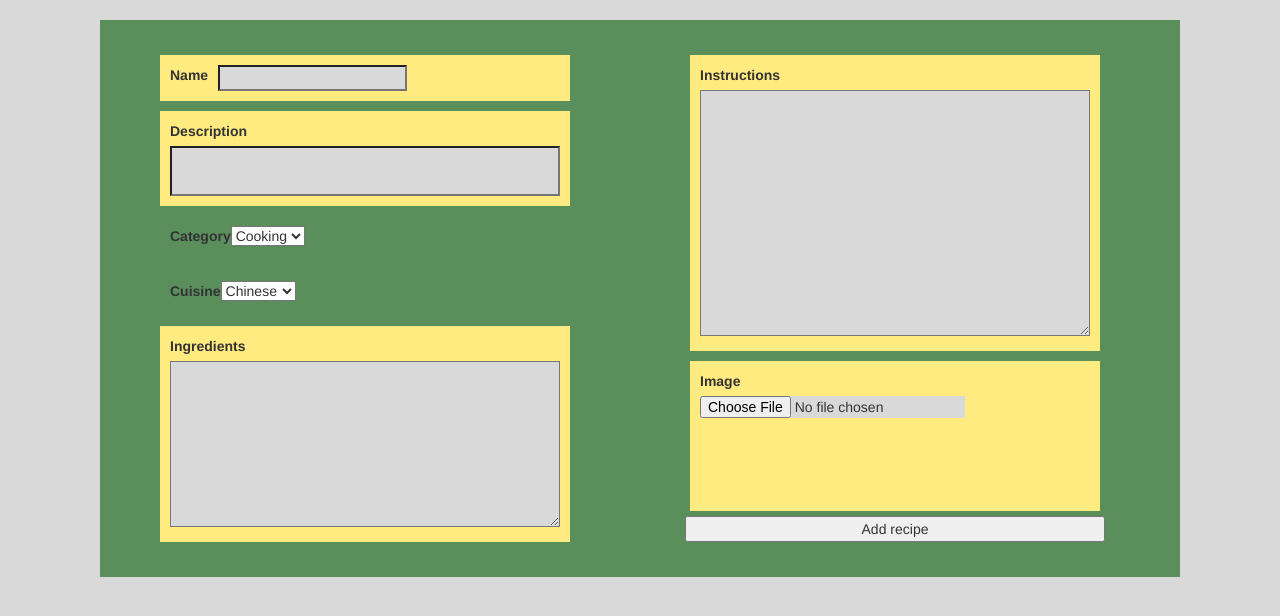
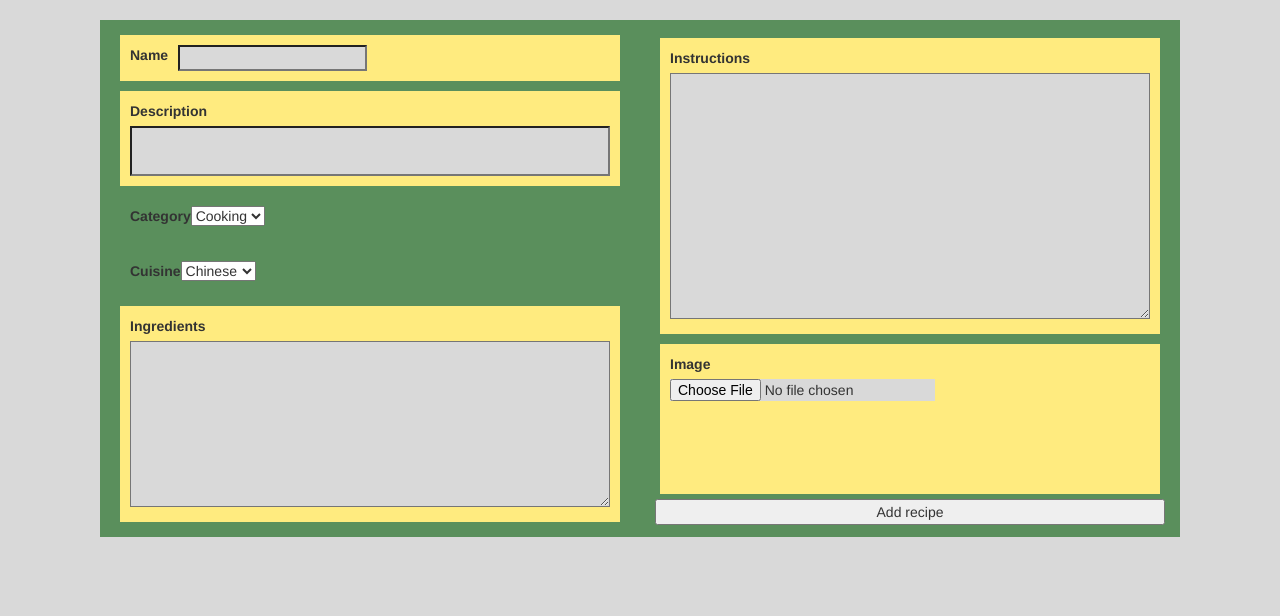
Before and after one commit to Ahmed-Ibrahim-3/WAD_2023_7C, a Django app: page /yumyay/add_recipe/ in a window 1280 px wide. Shown: the part 52-668 px from the top of the page. Run offline with Django 3.2, Linux system fonts and the light colour scheme; the visitor is signed in with stand-in values (Sample User, id 1); some libraries are stand-ins or nearby versions.

Commit message:
form scale and error fix

```diff
--- a/WAD_2023_7C/static/css/form.css
+++ b/WAD_2023_7C/static/css/form.css
@@ -1,8 +1,13 @@
+form{
+    display:flex;
+}
 .add-recipe{
     margin:0 10rem;
     min-height:500px;
+    min-width: 575px;
     display: flex;
     flex-direction: row;
+    flex-wrap:wrap;
 }
 .part{
     display:flex;
@@ -10,7 +15,7 @@
     flex: 1;
     justify-content: space-around;
     align-items: left;
-    margin: 2rem 4rem;
+    margin:auto;
 }
 .control-group input, textarea{
     background-color:#D9D9D9;
--- a/WAD_2023_7C/templates/yumyay/add_recipe.html
+++ b/WAD_2023_7C/templates/yumyay/add_recipe.html
@@ -7,9 +7,10 @@
 
 {% block body_block %}
 <div class="container-fluid padding add-recipe">
-{#        <div class="form-container">#}
+    <div class="form-container">
             <form id="recipe_form" method="POST" action="{% url 'yumyay:add_recipe' %}" enctype='multipart/form-data'>
                 {% csrf_token %}
+                <div class='container-left part col-sm-5'>
                 {% for field in form.hidden_fields %}
                     {{ hidden }}
                 {% endfor %}
@@ -26,7 +27,7 @@
                         </div>
                     {% else %}
                         {% if field.label == 'Name' %}
-                            <div class='container-left part col-sm-5'>
+
                                 <div class="control-group input-name">
                         {% elif field.label == 'Description' %}
                             <div class="control-group input-description">
@@ -51,5 +52,6 @@
             </form>
         </div>
     </div>
+</div>
 <script src="{% static 'javascript/forms.js' %}"></script>
 {% endblock %}
```
